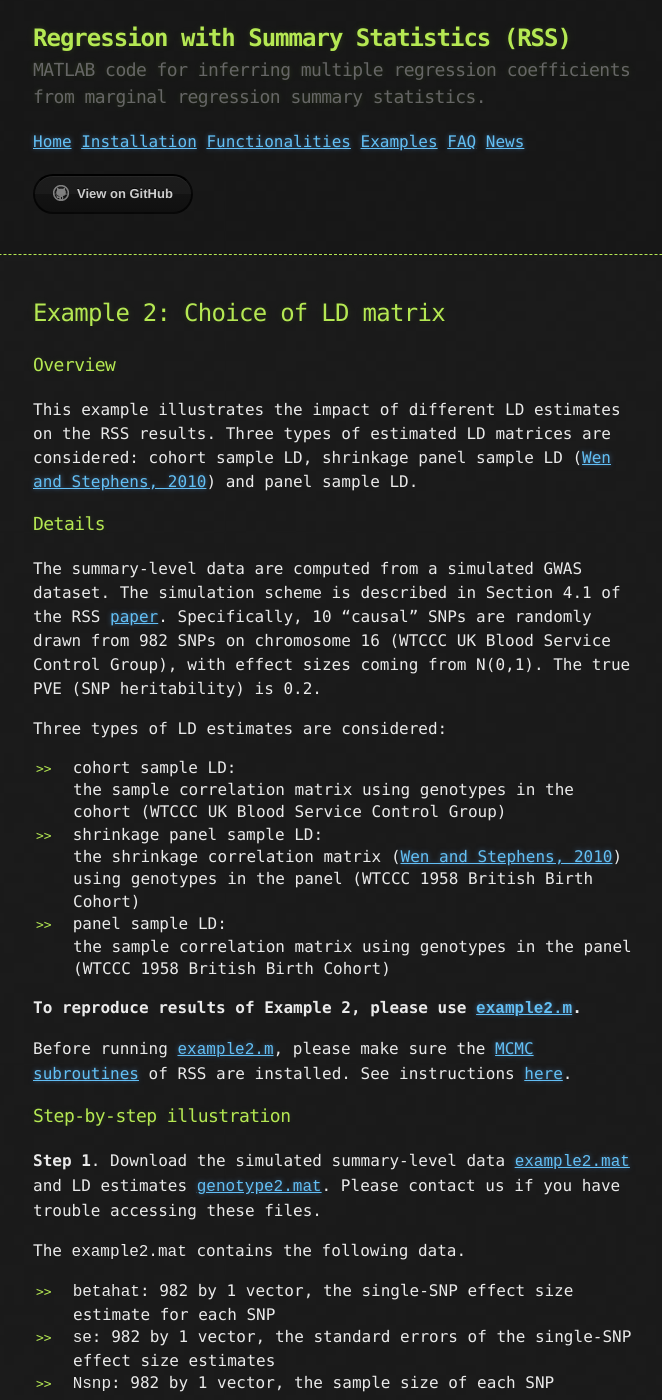
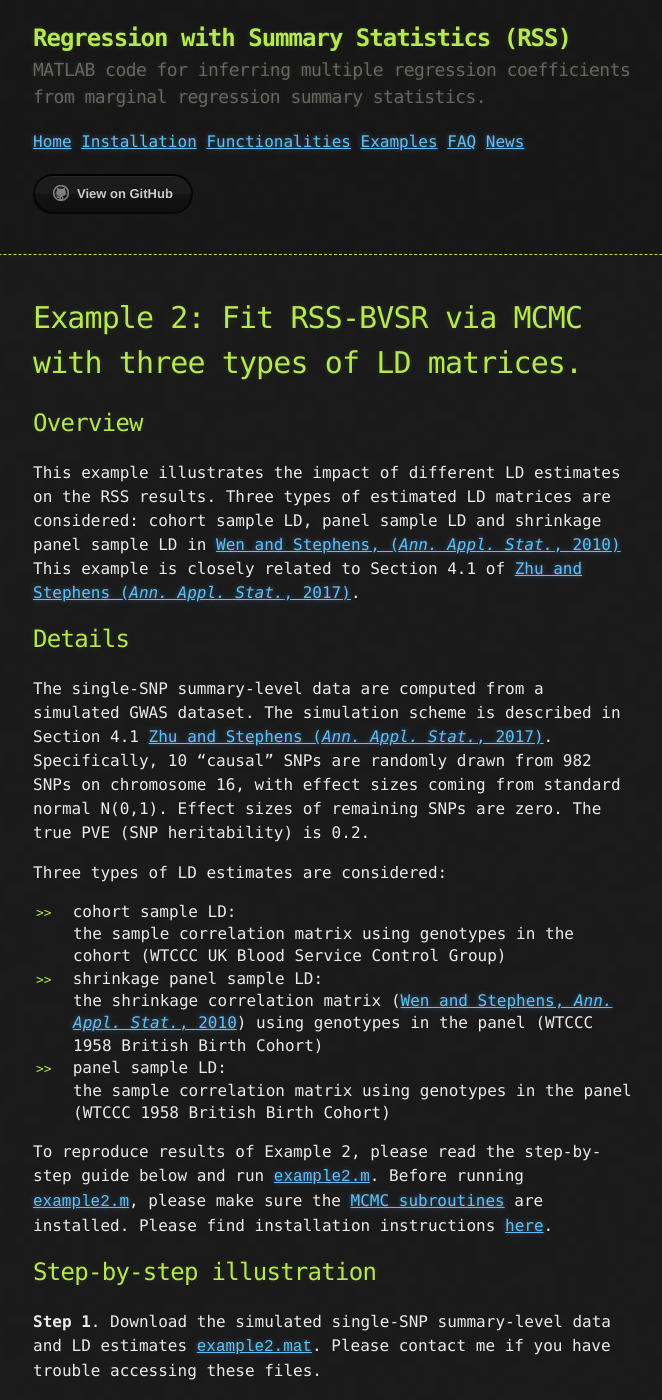
Before and after one commit to stephenslab/rss, a Jekyll site: the page built from docs/Example-2.md, in a window 1280 px wide and 1400 px high. Shown: the whole window, without its empty margins (307-969 px from the left). Built offline with Jekyll 4.4.1, drawn with Linux system fonts in a browser that asks for light colours; our own code applies the rules of GitHub Pages for plain Markdown files; some of the changed text lies outside the part shown.

Commit message:
update example 2

````diff
--- a/docs/Example-2.md
+++ b/docs/Example-2.md
@@ -1,35 +1,56 @@
-## Example 2: Choice of LD matrix
+[Zhu and Stephens (*Ann. Appl. Stat.*, 2017)]: https://projecteuclid.org/euclid.aoas/1507168840
+[`example2.m`]: https://github.com/stephenslab/rss/blob/master/examples/example2.m
 
-### Overview
-This example illustrates the impact of different LD estimates on the RSS results. Three types of estimated LD matrices are considered: cohort sample LD, shrinkage panel sample LD ([Wen and Stephens, 2010](http://stephenslab.uchicago.edu/assets/papers/Wen2010.pdf)) and panel sample LD.
+# Example 2: Fit RSS-BVSR via MCMC with three types of LD matrices.
 
-### Details
-The summary-level data are computed from a simulated GWAS dataset. The simulation scheme is described in Section 4.1 of the RSS [paper](https://doi.org/10.1101/042457). Specifically, 10 "causal" SNPs are randomly drawn from 982 SNPs on chromosome 16 (WTCCC UK Blood Service Control Group), with effect sizes coming from N(0,1). The true PVE (SNP heritability) is 0.2.
+## Overview
+
+This example illustrates the impact of different LD estimates on the
+RSS results. Three types of estimated LD matrices are considered:
+cohort sample LD, panel sample LD and
+shrinkage panel sample LD in [Wen and Stephens, (*Ann. Appl. Stat.*, 2010)](https://www.ncbi.nlm.nih.gov/pubmed/21479081)
+This example is closely related to Section 4.1 of [Zhu and Stephens (*Ann. Appl. Stat.*, 2017)][].
+
+## Details
+
+The single-SNP summary-level data are computed from a simulated GWAS dataset.
+The simulation scheme is described in Section 4.1 [Zhu and Stephens (*Ann. Appl. Stat.*, 2017)][].
+Specifically, 10 "causal" SNPs are randomly drawn from 982 SNPs on chromosome 16,
+with effect sizes coming from standard normal N(0,1).
+Effect sizes of remaining SNPs are zero. The true PVE (SNP heritability) is 0.2.
 
 Three types of LD estimates are considered:
+
 - cohort sample LD:<br>the sample correlation matrix using genotypes in the cohort (WTCCC UK Blood Service Control Group)
-- shrinkage panel sample LD:<br>the shrinkage correlation matrix ([Wen and Stephens, 2010](http://stephenslab.uchicago.edu/assets/papers/Wen2010.pdf)) using genotypes in the panel (WTCCC 1958 British Birth Cohort)
+- shrinkage panel sample LD:<br>the shrinkage correlation matrix
+([Wen and Stephens, *Ann. Appl. Stat.*, 2010](https://www.ncbi.nlm.nih.gov/pubmed/21479081))
+using genotypes in the panel (WTCCC 1958 British Birth Cohort)
 - panel sample LD:<br>the sample correlation matrix using genotypes in the panel (WTCCC 1958 British Birth Cohort)
 
-**To reproduce results of Example 2, please use [`example2.m`](https://github.com/stephenslab/rss/blob/master/examples/example2.m).**
+To reproduce results of Example 2, please read the step-by-step guide below and run [`example2.m`][].
+Before running [`example2.m`][], please make sure the
+[MCMC subroutines](https://github.com/stephenslab/rss/tree/master/src) are installed.
+Please find installation instructions [here](RSS-via-MCMC).
 
-Before running [`example2.m`](https://github.com/stephenslab/rss/blob/master/examples/example2.m), please make sure the [MCMC subroutines](https://github.com/stephenslab/rss/tree/master/src) of RSS are installed. See instructions [here](RSS-via-MCMC).
+## Step-by-step illustration
 
-### Step-by-step illustration
+**Step 1**.
+Download the simulated single-SNP summary-level data and LD estimates
+[`example2.mat`](https://uchicago.box.com/v/example2).
+Please contact me if you have trouble accessing these files.
 
-**Step 1**. Download the simulated summary-level data [`example2.mat`](https://uchicago.box.com/v/example2) and LD estimates [`genotype2.mat`](https://uchicago.box.com/v/example2). Please contact us if you have trouble accessing these files.
+The data file `example2.mat` contains the following elements.
 
-The `example2.mat` contains the following data.
-- `betahat`: 982 by 1 vector, the single-SNP effect size estimate for each SNP
-- `se`: 982 by 1 vector, the standard errors of the single-SNP effect size estimates
-- `Nsnp`: 982 by 1 vector, the sample size of each SNP
-
-The `genotype2.mat` contains three types of LD estimates.
+- `betahat`: 982 by 1 vector, single-SNP effect size estimate for each SNP
+- `se`: 982 by 1 vector, standard errors of the single-SNP effect size estimates
+- `Nsnp`: 982 by 1 vector, sample size of each SNP
 - `cohort_R`: cohort sample LD
 - `shrink_R`: shrinkage panel sample LD
 - `panel_R`: panel sample LD
+- `snp_info`: 3 by 1 cell, ID and allele of each SNP
 
 **Step 2**. Fit three RSS-BVSR models with different LD matrices.
+
 ```matlab
 # cohort sample LD
 [betasam, gammasam, hsam, logpisam, Naccept] = rss_bvsr(betahat, se, cohort_R, Nsnp, Ndraw, Nburn, Nthin);
@@ -41,30 +62,49 @@
 [betasam, gammasam, hsam, logpisam, Naccept] = rss_bvsr(betahat, se, panel_R, Nsnp, Ndraw, Nburn, Nthin);
 ```
 
-### More simulations
+## More simulations
 
-The simulations in Section 4.1 of the RSS [paper](https://doi.org/10.1101/042457) are essentially "replications" of the example above. To facilitate reproducible research, we make the simulated datasets in Section 4.1 publicly available ([`rss_example2_data_*.tar.gz`](https://uchicago.box.com/v/example2)).
+The simulations in Section 4.1 of [Zhu and Stephens (*Ann. Appl. Stat.*, 2017)][]
+are essentially "replications" of the example above. To facilitate reproducible research,
+we make the simulated datasets in Section 4.1 publicly available
+([`rss_example2_data_*.tar.gz`](https://uchicago.box.com/v/example2))<sup>1</sup>.
 
-Each simulated dataset contains three files: `genotype.txt`, `phenotype.txt` and `simulated_data.mat`. The files `genotype.txt` and `phenotype.txt` are the genotype and phenotype files for [`GEMMA`](https://github.com/xiangzhou/GEMMA). The file `simulated_data.mat` contains three cells.
+Each simulated dataset contains three files:
+`genotype.txt`, `phenotype.txt` and `simulated_data.mat`.
+The files `genotype.txt` and `phenotype.txt` are the genotype and phenotype files for
+[`GEMMA`](https://github.com/xiangzhou/GEMMA).
+The file `simulated_data.mat` contains three cells.
+
 ```matlab
 true_para = {pve, beta, gamma, sigma};
 individual_data = {y, X};
 summary_data = {betahat, se, Nsnp};
 ```
-Only the `summary_data` cell is used as the input for RSS methods.
 
-The RSS methods also require an estimated LD matrix. The three types of LD matrices are provided in the file `genotype2.mat`.
+Only the `summary_data` cell above is used as the input for RSS methods.
 
-After applying RSS methods to these simulated data, we obtain the following results.
+RSS methods also require an estimated LD matrix.
+The three types of LD matrices are provided in the file `genotype2.mat`<sup>1</sup>.
 
-**True PVE = 0.2**
+After applying RSS methods to these simulated data,
+we obtain the following results.
+
+### True PVE = 0.2
 
 ![LD1](images/LD1.png)
 
-**True PVE = 0.02**
+### True PVE = 0.02
 
 ![LD2](images/LD2.png)
 
-**True PVE = 0.002**
+### True PVE = 0.002
 
 ![LD3](images/LD3.png)
+
+--------
+
+**Footnotes:**
+
+1. Currently these files are locked, since they contain individual-level genotypes
+from Wellcome Trust Case Control Consortium (WTCCC, https://www.wtccc.org.uk/).
+You need to get permission from WTCCC before we can share these files with you.
````
